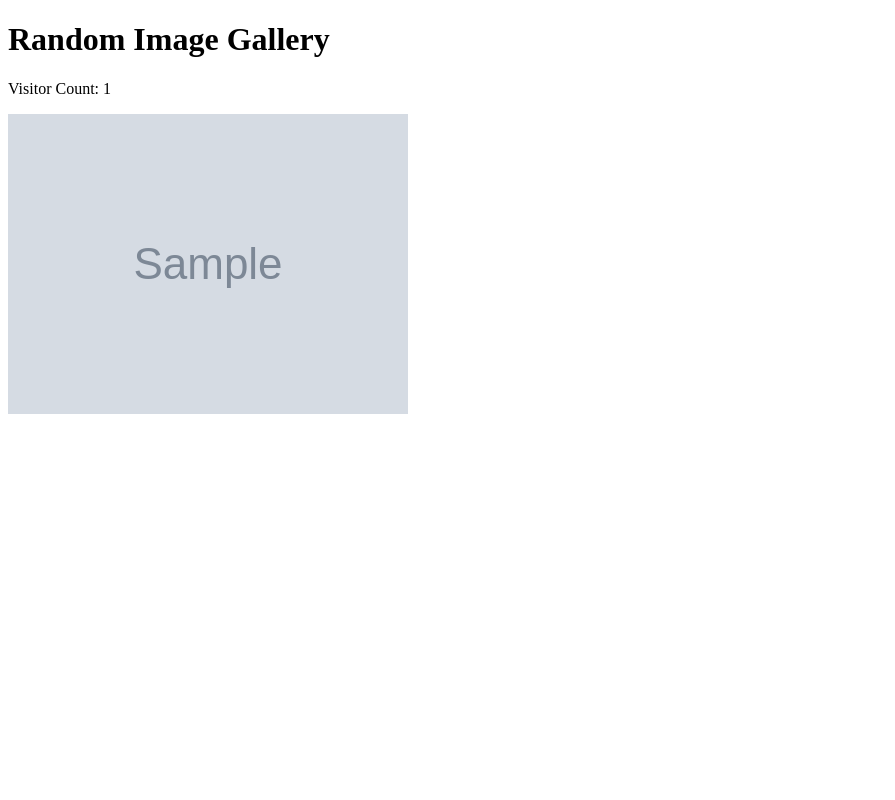
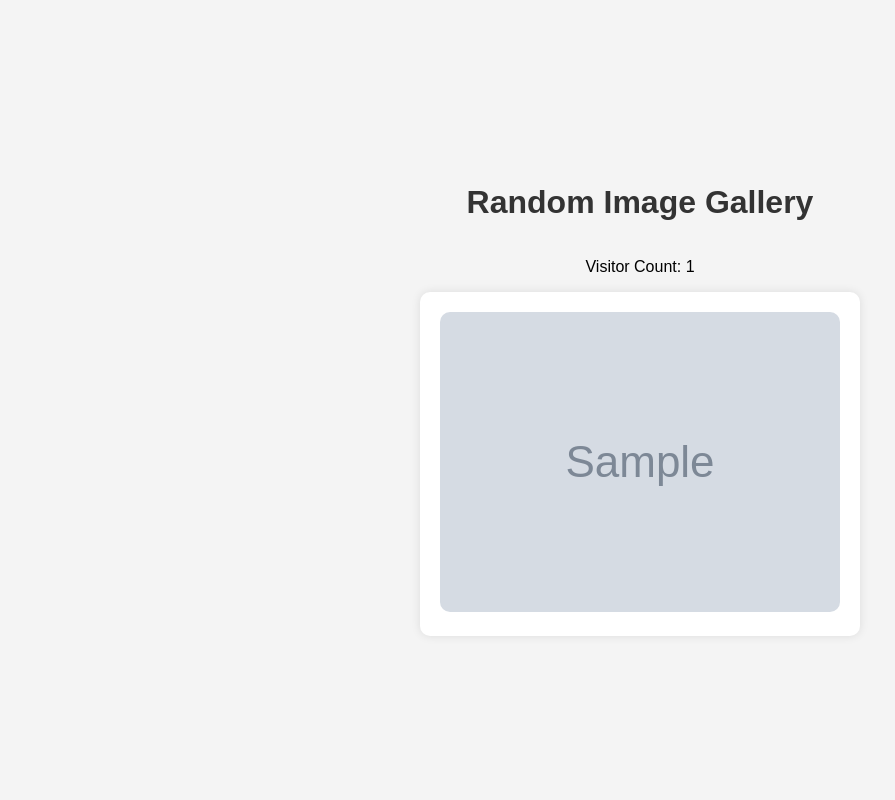
Before and after one commit to moshelederman/DevOps-Project, a Flask app: template project/templates/index.html in a window 1280 px wide. Shown: the whole page, without its empty margins (0-895 px from the left). Run offline with Flask 3, Linux system fonts and the light colour scheme; the template is opened without the code that fills it: most values are stand-ins (such as "Sample title", 1, 10 or a date in 2020); grey boxes marked "Sample" are stand-in pictures.

Commit message:
html file changed

```diff
--- a/project/templates/index.html
+++ b/project/templates/index.html
@@ -4,14 +4,49 @@
     <meta charset="UTF-8">
     <meta name="viewport" content="width=device-width, initial-scale=1.0">
     <title>Random Image Gallery</title>
+    <style>
+        body {
+            font-family: Arial, sans-serif;
+            background-color: #f4f4f4;
+            text-align: center;
+            margin: 0;
+            padding: 0;
+        }
+        h1 {
+            color: #333;
+            margin-top: 20px;
+        }
+        .container {
+            display: flex;
+            flex-direction: column;
+            align-items: center;
+            justify-content: center;
+            height: 100vh;
+        }
+        .image-container {
+            background: white;
+            padding: 20px;
+            border-radius: 10px;
+            box-shadow: 0 0 10px rgba(0, 0, 0, 0.1);
+        }
+        img {
+            max-width: 100%;
+            max-height: 70vh;
+            border-radius: 10px;
+        }
+    </style>
 </head>
 <body>
+    <div class="container">
         <h1>Random Image Gallery</h1>
         <p>Visitor Count: {{ visit_count }}</p>
+        <div class="image-container">
             {% if image_url %}
-        <img src="{{ image_url }}" alt="Random Image" style="max-width: 500px;">
+                <img src="{{ image_url }}" alt="Random Image">
             {% else %}
                 <p>No image available.</p>
             {% endif %}
+        </div>
+    </div>
 </body>
 </html>
```
Lines whose indentation alone changed are shown as unchanged.
